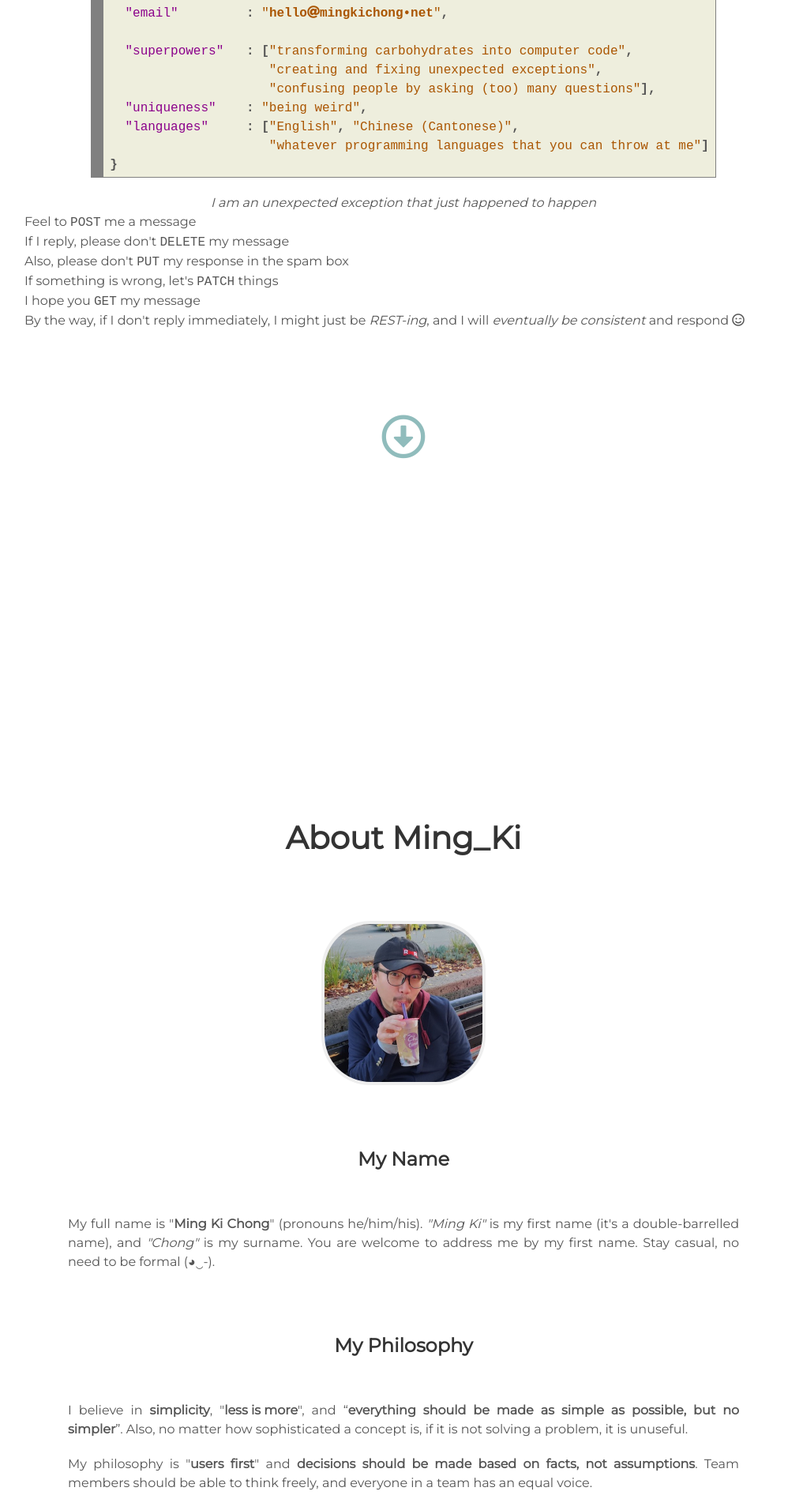
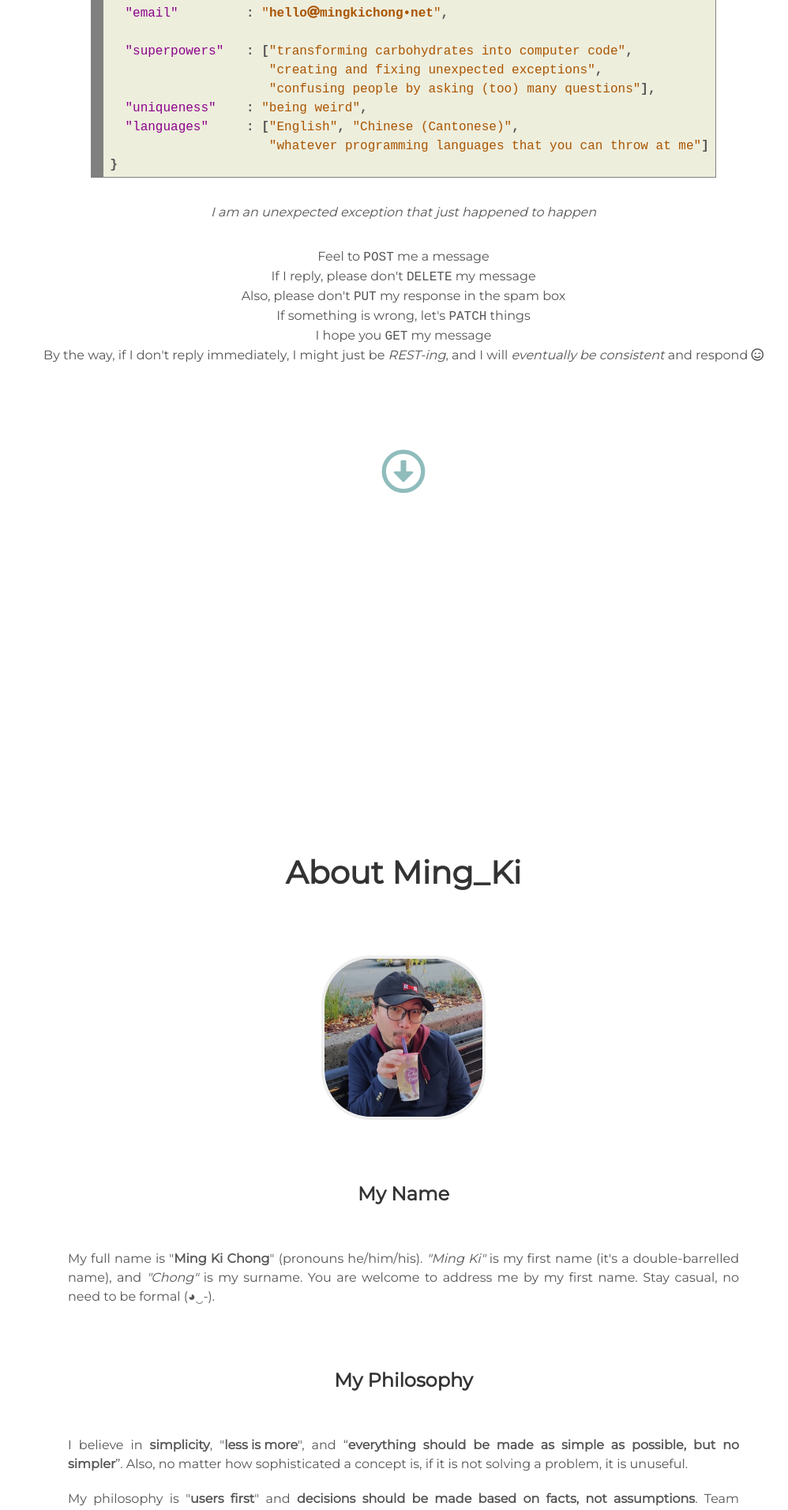
Before and after one commit to mingkichong/mingkichong.github.io, a Jekyll site: the page built from index.html, in a window 1280 px wide. Shown: the part 1369-3281 px from the top of the page at 79% size, without its empty margins (129-1127 px from the left). Built offline with Jekyll 4.4.1, drawn with Linux system fonts in a browser that asks for light colours.

Commit message:
update about css

```diff
--- a/assets/css/about.css
+++ b/assets/css/about.css
@@ -17,10 +17,11 @@
 .about_user_description {
     text-align: center;
     font-style: italic;
-    padding-top: 20px;
+    padding-top: 2em;
+    padding-bottom: 2em;
 }
 
-.about_rest_msg {
+.about_rest_joke {
     text-align: center;
     font-style: normal;
     padding-top: 0em;
```
